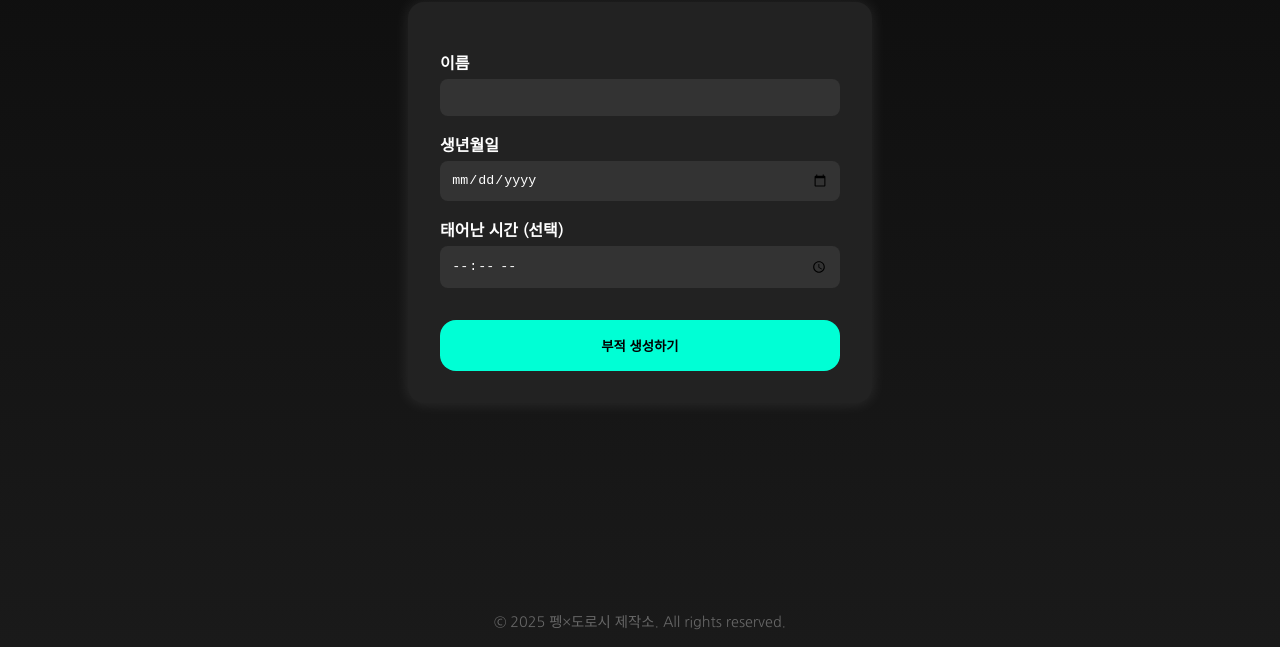
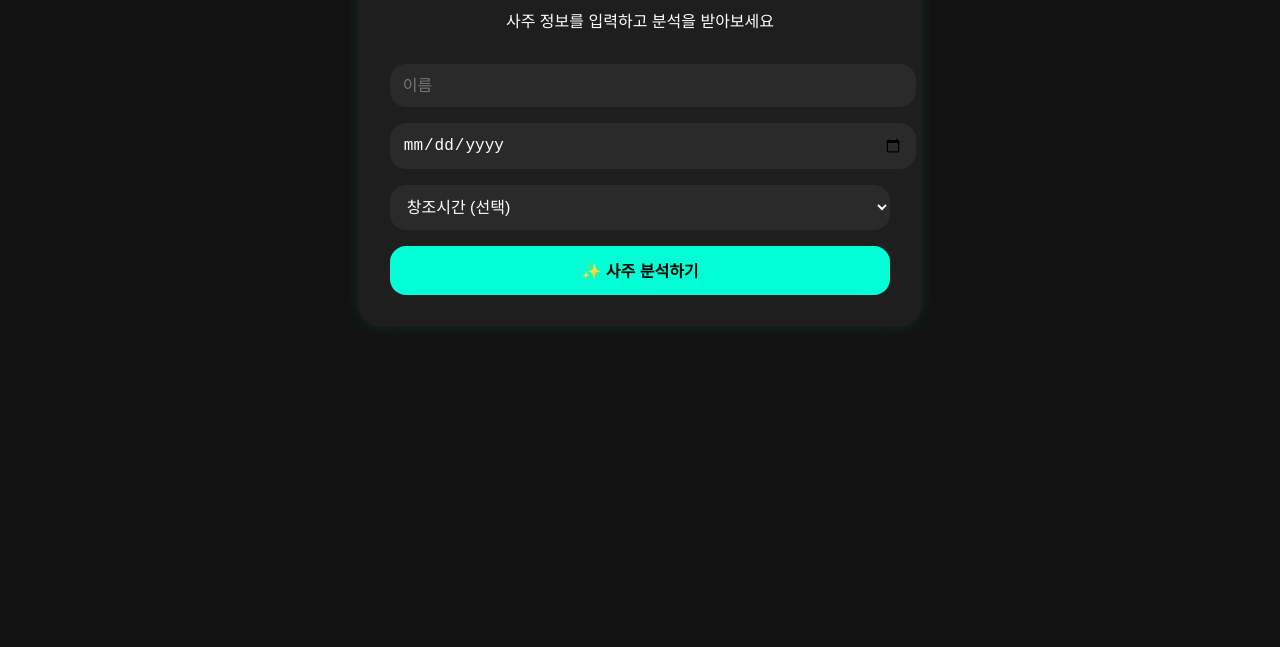
Before and after one commit to pengdorothy/pengdorothy-insight, a plain HTML site: page index.html in a window 1280 px wide. Shown: the part 153-800 px from the top of the page. Drawn offline with Linux system fonts and the light colour scheme.

Commit message:
Update index.html

```diff
--- a/index.html
+++ b/index.html
@@ -3,100 +3,124 @@
 <head>
   <meta charset="UTF-8">
   <meta name="viewport" content="width=device-width, initial-scale=1.0">
-  <title>펭×도로시 사주 생성소</title>
+  <title>펭귄×도로시 사주 생성소</title>
   <style>
-    @import url('https://fonts.googleapis.com/css2?family=Nanum+Gothic&display=swap');
-
     body {
-      margin: 0;
-      padding: 0;
-      font-family: 'Nanum Gothic', sans-serif;
-      background: linear-gradient(180deg, #0d0d0d, #1a1a1a);
-      color: #ffffff;
-      display: flex;
-      flex-direction: column;
-      align-items: center;
-      min-height: 100vh;
+      font-family: 'Pretendard', sans-serif;
+      background: #121212;
+      color: #fff;
+      padding: 2rem;
+      text-align: center;
     }
-
-    h1 {
-      margin-top: 2rem;
-      font-size: 1.5rem;
+    .container {
+      max-width: 500px;
+      margin: 0 auto;
+      background: #1e1e1e;
+      padding: 2rem;
+      border-radius: 1.5rem;
+      box-shadow: 0 0 15px rgba(0, 255, 255, 0.1);
     }
-
-    p {
-      margin-bottom: 2rem;
-      color: #cccccc;
+    input, select, button {
+      width: 100%;
+      margin-top: 1rem;
+      padding: 0.8rem;
+      border: none;
+      border-radius: 1rem;
+      background: #2a2a2a;
+      color: #fff;
+      font-size: 1rem;
     }
-
-    form {
-      background: #222;
-      padding: 2rem;
-      border-radius: 1rem;
-      width: 90%;
-      max-width: 400px;
-      box-shadow: 0 0 15px rgba(255, 255, 255, 0.1);
-    }
-
-    label {
-      display: block;
-      margin-top: 1rem;
-      margin-bottom: 0.3rem;
-      font-weight: bold;
-    }
-
-    input {
-      width: 100%;
-      padding: 0.7rem;
-      border: none;
-      border-radius: 0.5rem;
-      background: #333;
-      color: #fff;
-      box-sizing: border-box;
-    }
-
     button {
-      margin-top: 2rem;
-      width: 100%;
-      padding: 1rem;
       background: #00ffd5;
       color: #000;
       font-weight: bold;
-      border: none;
+      cursor: pointer;
+    }
+    .result {
+      margin-top: 2rem;
+      padding: 1rem;
+      background: #2c2c2c;
       border-radius: 1rem;
-      cursor: pointer;
-      transition: background 0.3s ease;
+      display: none;
     }
-
-    button:hover {
-      background: #00e6c0;
+    .result h3 {
+      margin-bottom: 0.5rem;
+      color: #00ffd5;
     }
-
-    footer {
-      margin-top: auto;
-      padding: 1rem;
-      font-size: 0.9rem;
-      color: #666;
+    .bujeok-button {
+      margin-top: 1.5rem;
+      background: #ff6fd8;
+      color: #000;
     }
   </style>
 </head>
 <body>
-  <h1>🐧 펭×도로시 사주 생성소 🐱</h1>
-  <p>사주 입력하고 부적 받아가세요</p>
+  <div class="container">
+    <h1>🐧 펭귄×도로시 사주 생성소 🐱</h1>
+    <p>사주 정보를 입력하고 분석을 받아보세요</p>
 
-  <form>
-    <label for="name">이름</label>
-    <input type="text" id="name" name="name" required>
+    <input type="text" id="name" placeholder="이름">
+    <input type="date" id="birthdate">
+    <select id="birthtime">
+      <option selected>창조시간 (선택)</option>
+      <option>자시 (23시~01시)</option>
+      <option>축시 (01시~03시)</option>
+      <option>인시 (03시~05시)</option>
+      <option>묘시 (05시~07시)</option>
+      <option>진시 (07시~09시)</option>
+      <option>사시 (09시~11시)</option>
+      <option>오시 (11시~13시)</option>
+      <option>미시 (13시~15시)</option>
+      <option>신시 (15시~17시)</option>
+      <option>유시 (17시~19시)</option>
+      <option>술시 (19시~21시)</option>
+      <option>해시 (21시~23시)</option>
+    </select>
 
-    <label for="birth">생년월일</label>
-    <input type="date" id="birth" name="birth" required>
+    <button onclick="analyzeSaju()">✨ 사주 분석하기</button>
 
-    <label for="birthtime">태어난 시간 (선택)</label>
-    <input type="time" id="birthtime" name="birthtime">
+    <div class="result" id="sajuResult">
+      <h3>◆ 1단계: 기본 사주</h3>
+      <p id="basicSaju">...</p>
 
-    <button type="submit">부적 생성하기</button>
-  </form>
+      <h3>◆ 2단계: 펭귄 사유</h3>
+      <p id="penguinThought">...</p>
 
-  <footer>© 2025 펭×도로시 제작소. All rights reserved.</footer>
+      <h3>◆ 3단계: 도로시 피드백</h3>
+      <p id="dorothyFeedback">...</p>
+
+      <button class="bujeok-button" onclick="generateBujeok()">부적 생성 (선택)</button>
+    </div>
+  </div>
+
+  <script>
+    function analyzeSaju() {
+      const name = document.getElementById('name').value;
+      const birth = document.getElementById('birthdate').value;
+      const time = document.getElementById('birthtime').value;
+
+      if (!name || !birth) {
+        alert("이름과 생년월일을 입력해주세요!");
+        return;
+      }
+
+      // 결과창 활성화
+      document.getElementById('sajuResult').style.display = 'block';
+
+      // 3단계 필터링 결과 출력
+      document.getElementById('basicSaju').innerText =
+        `${name}님은 ${birth}에 태어났으며, 기본 사주 정보가 분석 중입니다...`;
+
+      document.getElementById('penguinThought').innerText =
+        `펭귄은 이 사주에 대해 “기운의 밀도와 파동의 교차”를 감지합니다. 직관적 감성과 이론적 사고가 공존합니다.`;
+
+      document.getElementById('dorothyFeedback').innerText =
+        `도로시는 이 사주에서 “정서의 파동”을 읽습니다. 진심과 흐름을 따를 때, 우주는 조용히 길을 열어줄 것입니다.`;
+    }
+
+    function generateBujeok() {
+      alert("🐾 이번 부적은 AI 영리 공작을 통해 생성됩니다.\n운명을 부드럽게 리디자인하는 중...");
+    }
+  </script>
 </body>
 </html>
```
